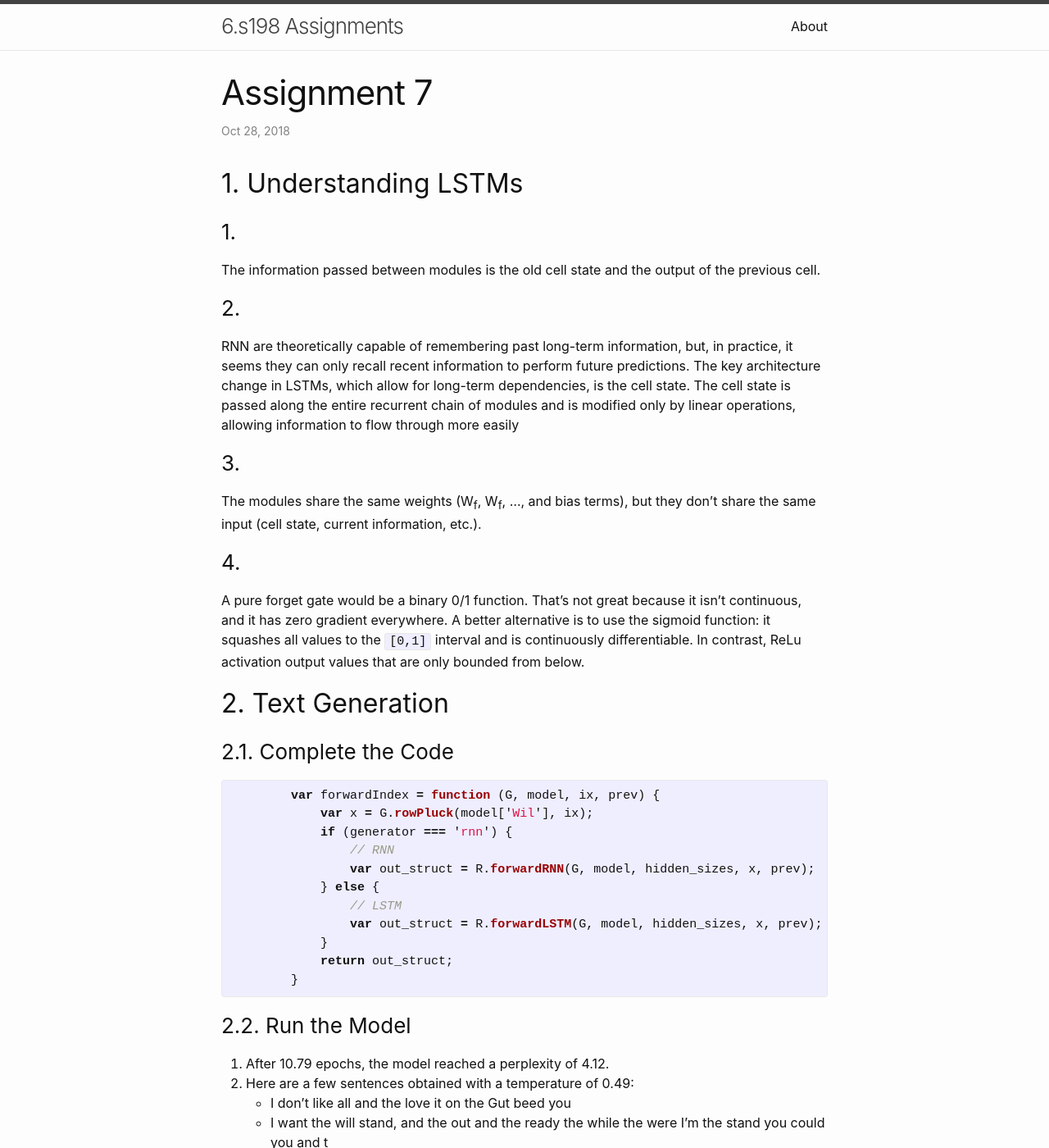
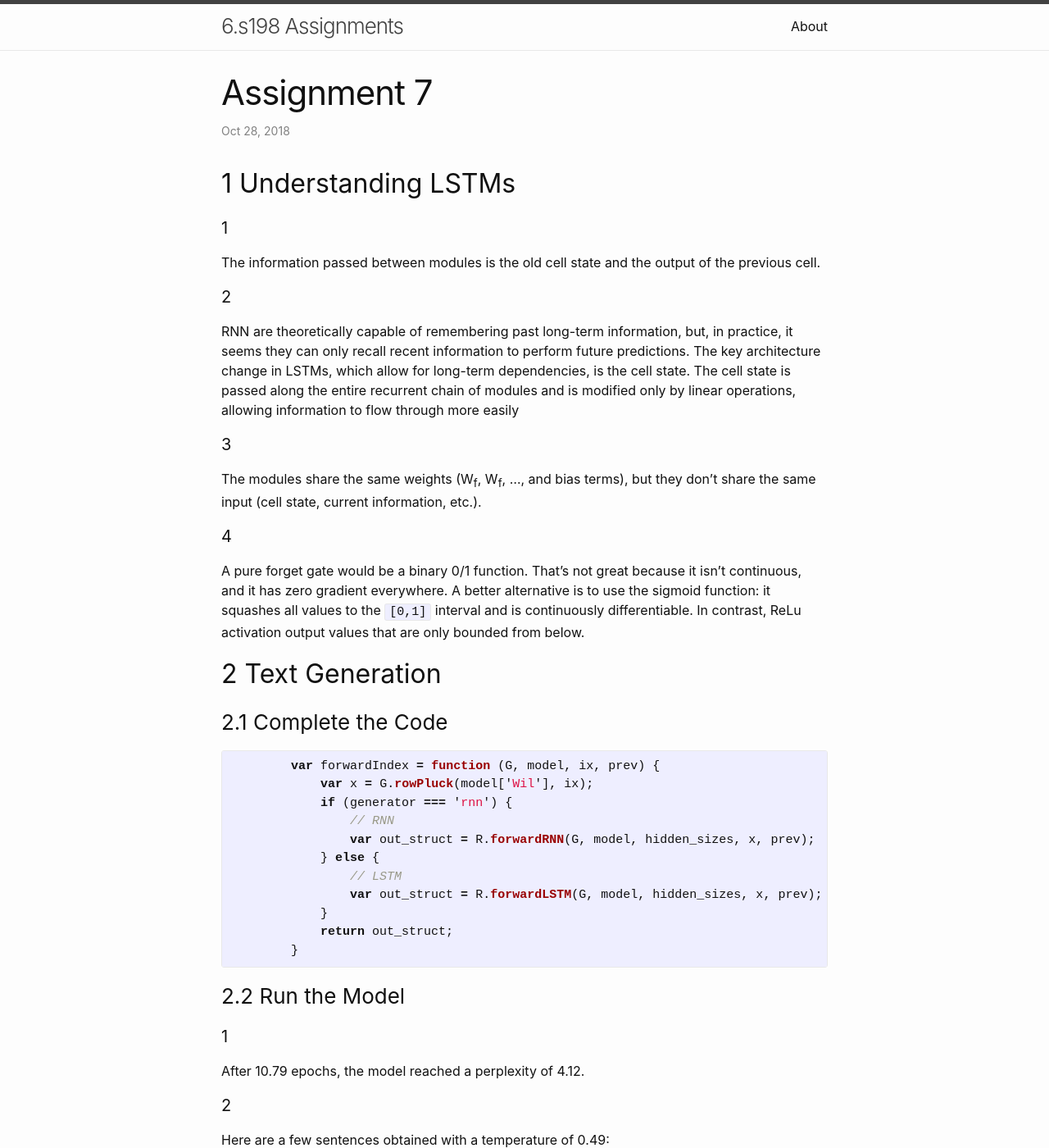
Before and after one commit to danhaive/6s198, a Jekyll site: the page built from _posts/2018-10-28-assignment-7.markdown, in a window 1280 px wide and 1400 px high. Shown: the whole window at 82% size. Built offline with Jekyll 4.4.1, drawn with Linux system fonts in a browser that asks for light colours.

Commit message:
add assignment 7

```diff
--- a/_posts/2018-10-28-assignment-7.markdown
+++ b/_posts/2018-10-28-assignment-7.markdown
@@ -5,24 +5,24 @@ date:   2018-10-27 23:27:01 -0400
 categories: assignments
 ---
 
-## 1. Understanding LSTMs
-### 1.
+## 1 Understanding LSTMs
+#### 1
 The information passed between modules is the old cell state and the output of the previous cell.
-### 2.
+#### 2
 RNN are theoretically capable of remembering past long-term information, but, in practice, it seems they can only recall
 recent information to perform future predictions. The key architecture change in LSTMs, which allow for long-term
 dependencies, is the cell state. The cell state is passed along the entire recurrent chain of modules and is modified only by
 linear operations, allowing information to flow through more easily
-### 3.
+#### 3
 The modules share the same weights (W<sub>f</sub>, W<sub>f</sub>, ..., and bias terms), but they don't share the same input (cell state,
 current information, etc.).
-### 4.
+#### 4
 A pure forget gate would be a binary 0/1 function. That's not great because it isn't continuous, and it has zero gradient
 everywhere. A better alternative is to use the sigmoid function: it squashes all values to the `[0,1]` interval and is
 continuously differentiable. In contrast, ReLu activation output values that are only bounded from below.
 
-## 2. Text Generation
-### 2.1. Complete the Code
+## 2 Text Generation
+### 2.1 Complete the Code
 {% highlight javascript %}
         var forwardIndex = function (G, model, ix, prev) {
             var x = G.rowPluck(model['Wil'], ix);
```
Also changed, not shown: other parts of _posts/2018-10-28-assignment-7.markdown (+14 -7 lines).
